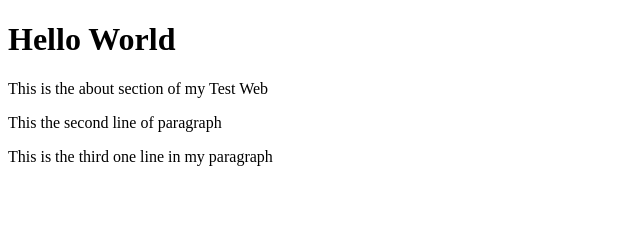
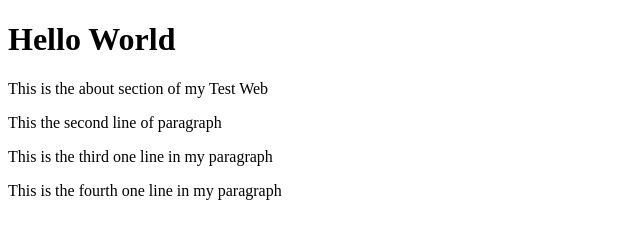
Before and after one commit to mamir1996/Test_web, a plain HTML site: page index.html in a window 1280 px wide. Shown: the whole page, without its empty margins (0-640 px from the left). Drawn offline with Linux system fonts and the light colour scheme.

Commit message:
add fourth para

```diff
--- a/index.html
+++ b/index.html
@@ -5,6 +5,7 @@
 <p>This is the about section of my Test Web</p>
 <p>This the second line of paragraph</p>
 <p>This is the third one line in my paragraph</p>
+<p>This is the fourth one line in my paragraph</p>
 
 </body>
 </html>
```
